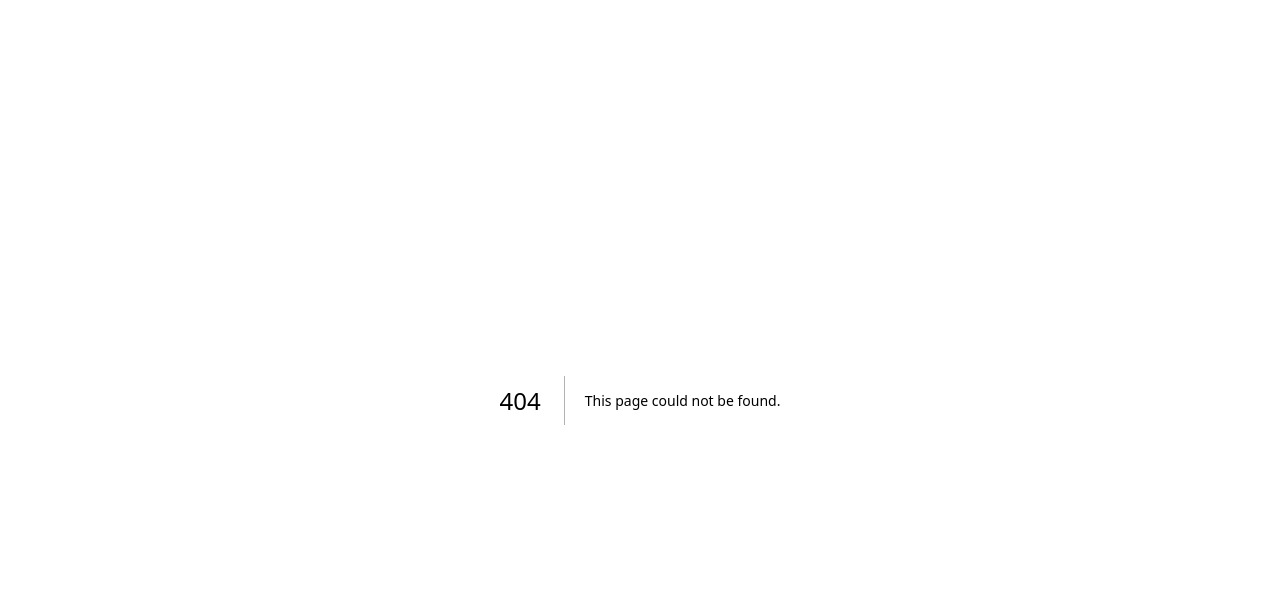
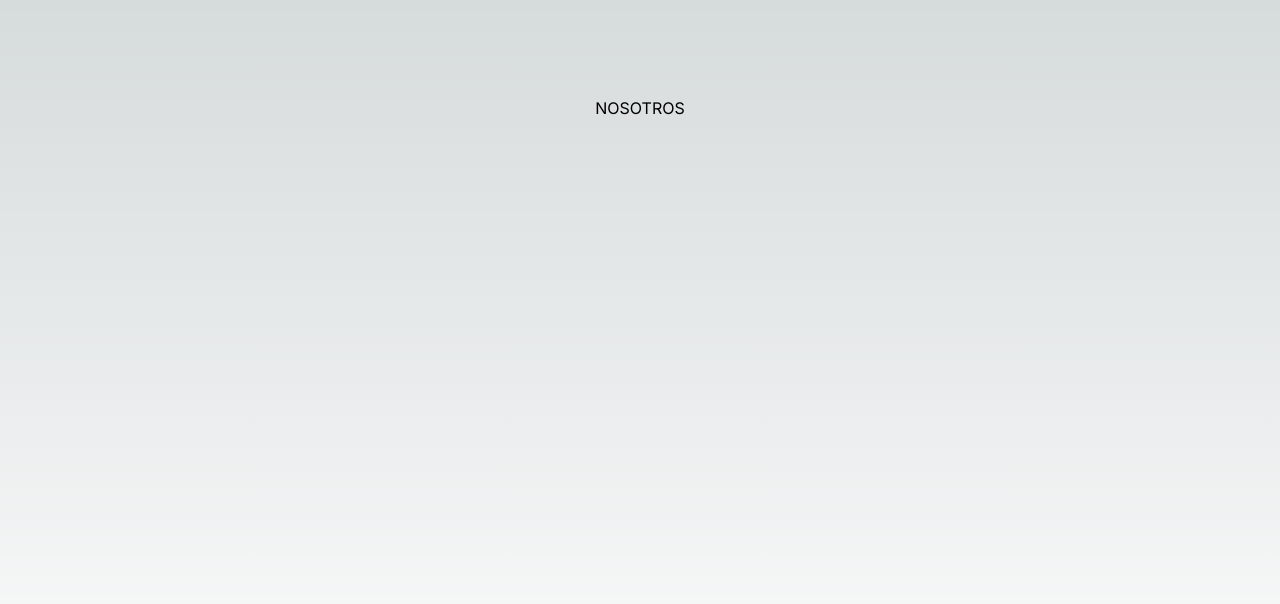
Before and after one commit to Jesshercon/gas-del-lago, a Next.js app: page /nosotros in a window 1280 px wide. Before the commit this address had no page. Shown: the top 604 px of the page. Built offline with nearby package versions, Linux system fonts and the light colour scheme.

Commit message:
components added to main page

```diff
--- /dev/null
+++ b/app/nosotros/page.js
@@ -0,0 +1,9 @@
+import Image from "next/image";
+
+export default function Home() {
+  return (
+    <main className="flex min-h-screen flex-col items-center justify-between p-24">
+      NOSOTROS
+    </main>
+  );
+}
```
